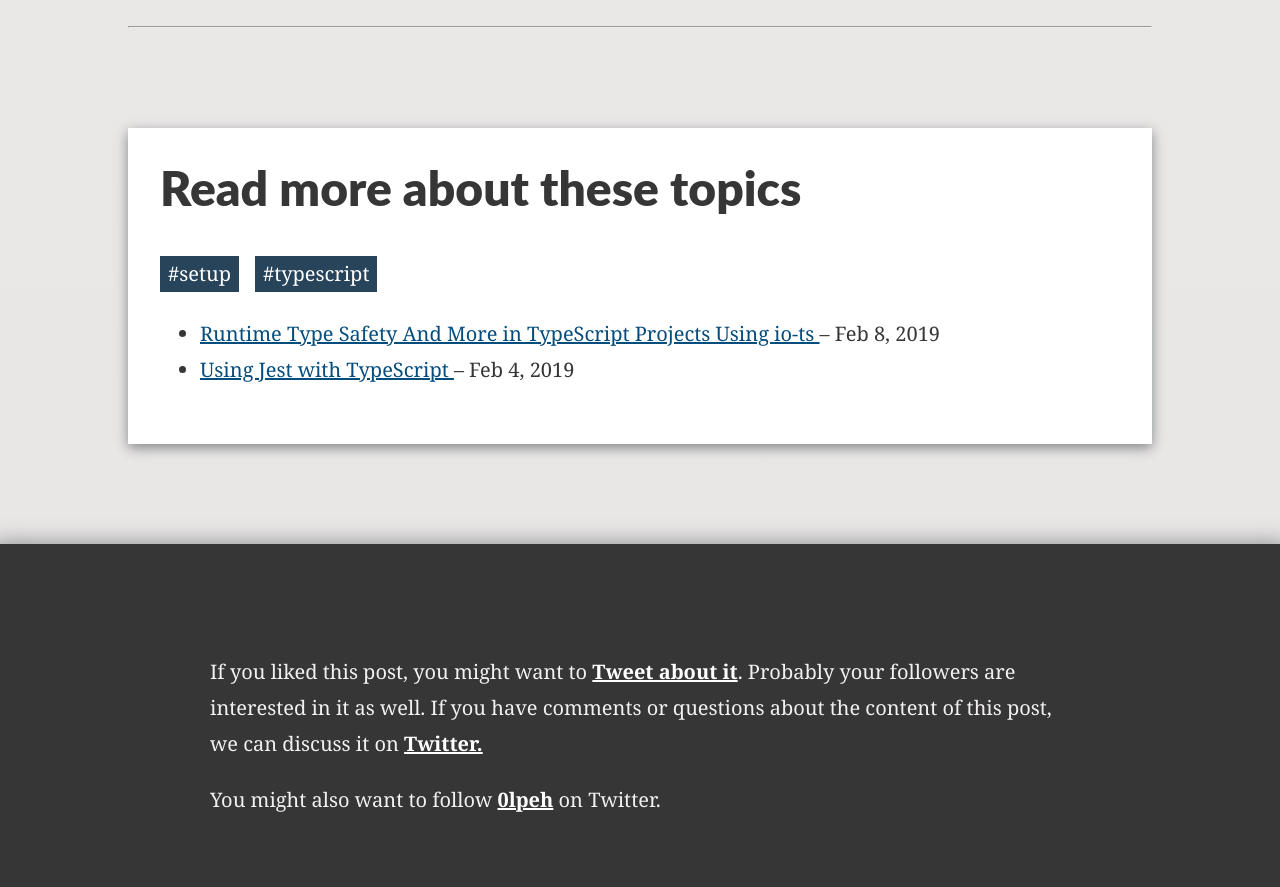
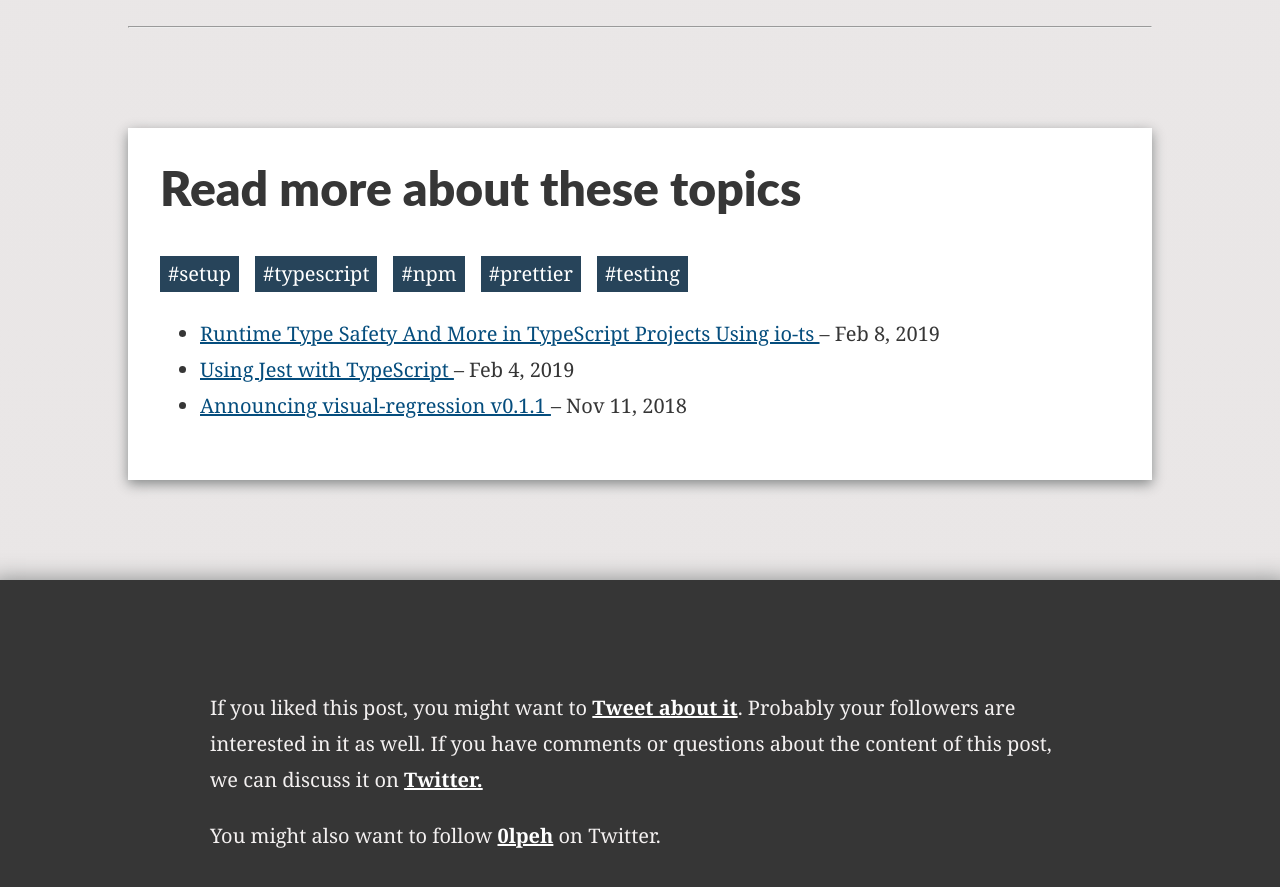
Before and after one commit to olpeh/olpeh.github.io, a Jekyll site: the page built from _posts/2019-01-30-my-opinionated-setup-for-web-projects.md, in a window 1280 px wide and 900 px high, scrolled down 12111 px. Shown: the top 887 px of the window. Built offline with Jekyll 4.4.1, drawn with Linux system fonts in a browser that asks for light colours; comment, search, counter and statistics services are not loaded.

Commit message:
Add a few more tags

```diff
--- a/_posts/2019-01-30-my-opinionated-setup-for-web-projects.md
+++ b/_posts/2019-01-30-my-opinionated-setup-for-web-projects.md
@@ -5,7 +5,7 @@ layout: post
 excerpt: 'During the past few years, I have worked on multiple smaller and larger projects. In this blog post I explain my default project setup for a typical web frontend project.'
 author: 'Olavi Haapala'
 author_twitter: '0lpeh'
-tags: setup typescript
+tags: setup typescript npm prettier testing
 image: '/images/05-project-setup/tools.png'
 altText: 'Tools'
 credits: 'Photo by Fleur Treurniet on Unsplash'
```
